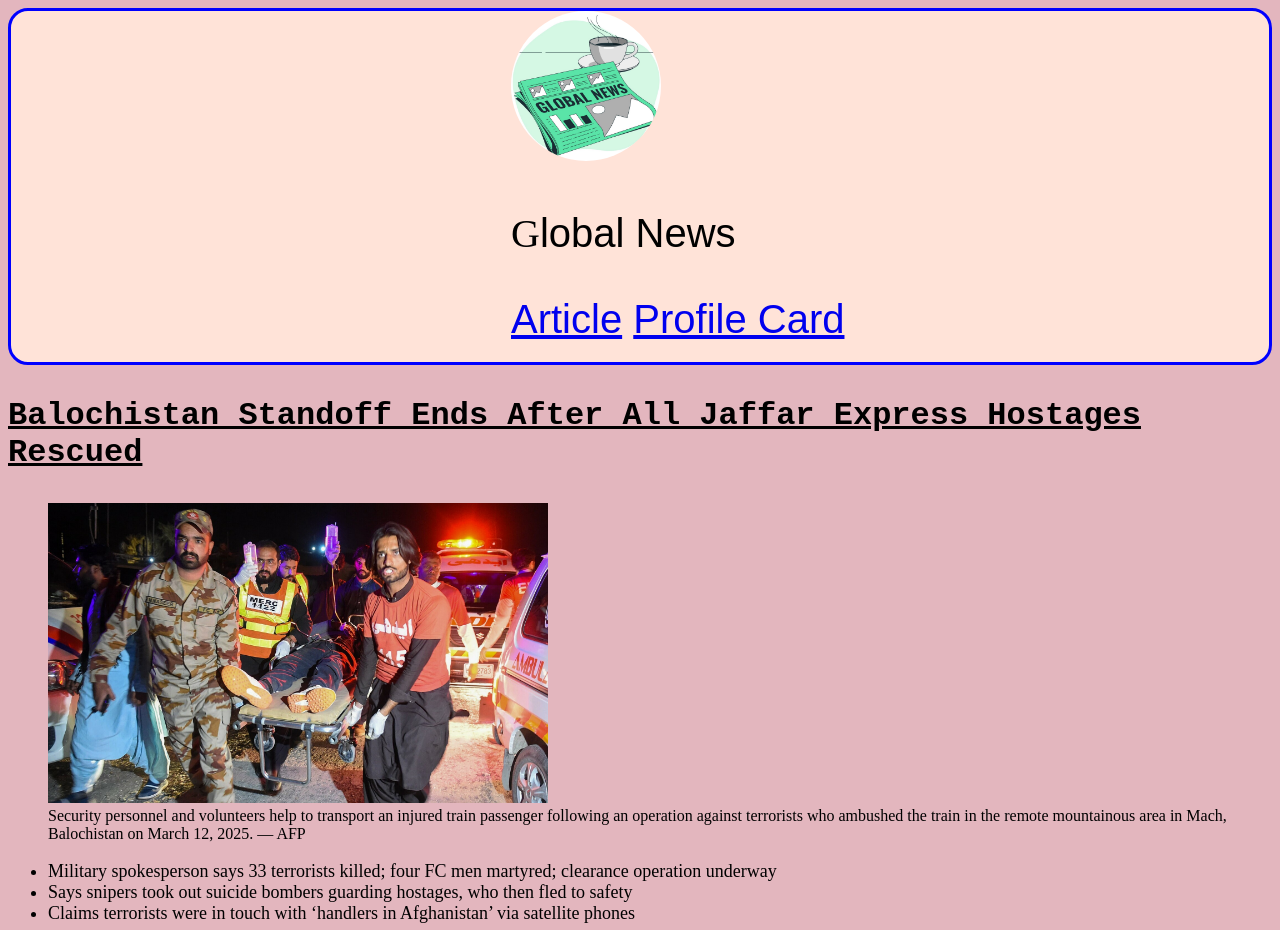
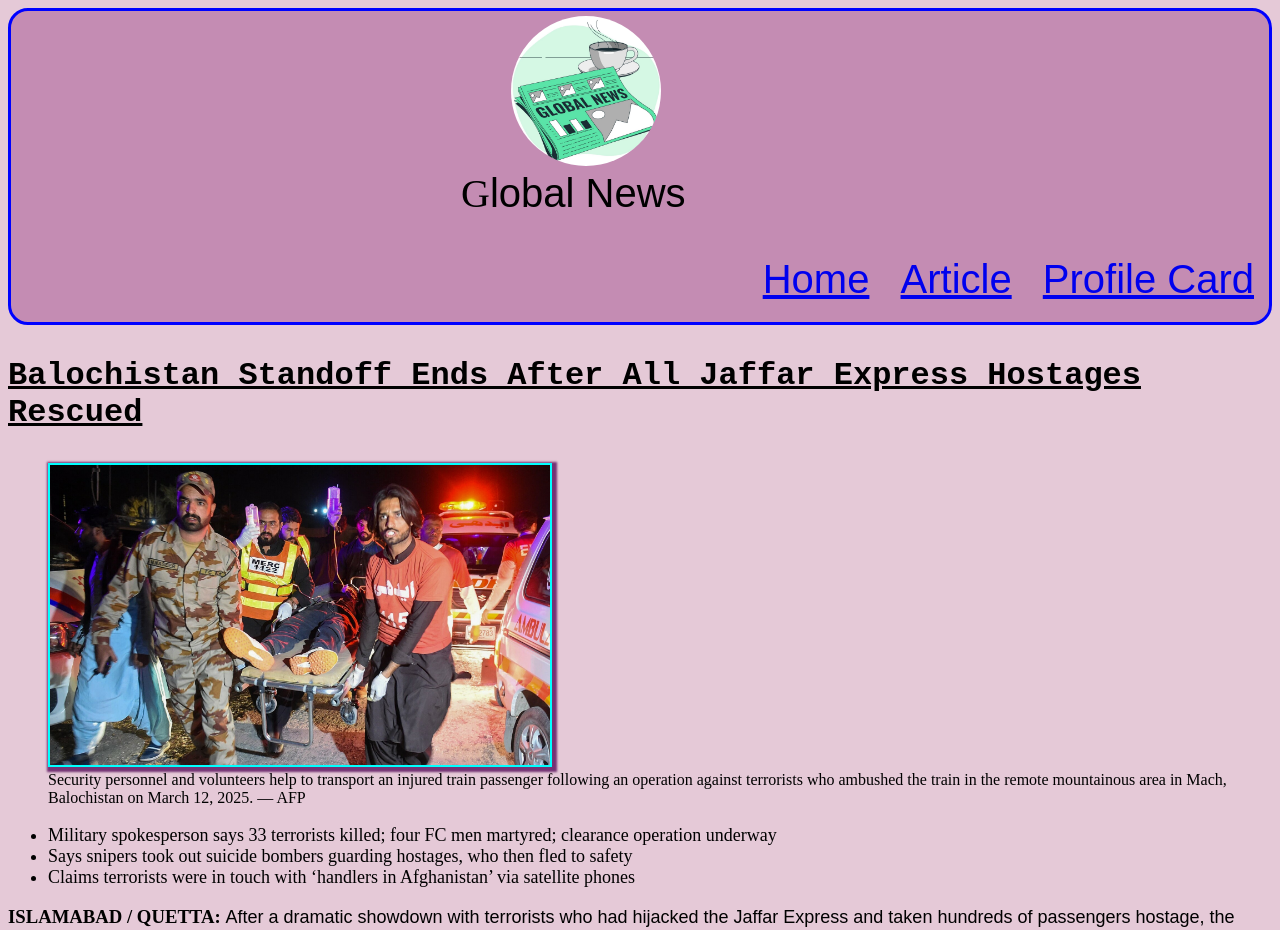
Before and after one commit to TAHA-programmer/lab-tasks, a plain HTML site: page lab3/index.html in a window 1280 px wide. Shown: the top 930 px of the page. Drawn offline with Linux system fonts and the light colour scheme.

Commit message:
third lab commiting

```diff
--- a/lab3/index.html
+++ b/lab3/index.html
@@ -3,14 +3,15 @@
 <head>
     <meta charset="UTF-8">
     <meta name="viewport" content="width=device-width, initial-scale=1.0">
-    <title>Document</title>
+    <title>Article</title>
     <link rel="stylesheet" href="style.css">
 </head>
 <body>
     <header class="header">
-        <img id=" headerimg" src="logo.jpg" alt="image not displayed" width="150px" height="150px">
+        <img id="headerimg" src="logo.jpg" alt="image not displayed" width="150px" height="150px">
         <p>Global News</p>
         <nav>
+            <span><a href="#navclass1">Home</a></span>
             <span><a href="#navclass1">Article</a></span>
             <span><a href="#profilenav">Profile Card</a></span>
         </nav>
@@ -48,13 +49,15 @@
         <p style="text-indent: 10px; margin-left: 2px;">My Name is Taha Fayyaz. I am a Computer Science student. I am doing web development by studying the course of WAD. I am a student studying in Quaid-e-Azam university Islamabad.
             I am a 6th semester student. I have vast knowledge in mobile application development and in C++ programming. I am passionate to learn web development too.</p>
         <p style="text-indent: 10px;">I have no followers yet</p>
-        <p  style="text-indent: 10px;">Contact me on:</p>
+        <p style="text-indent: 10px;">Contact me on:</p>
         <a style="margin-left: 10px;" href="https://www.linkedin.com/in/taha-fayyaz-077235286?utm_source=share&utm_campaign=share_via&utm_content=profile&utm_medium=android_app">Taha Fayyaz</a>
         </div>
     </section>
+
     <section>
         <div> <footer id="footer"><p>2025 TAHA FAYYAZ Website | All Rights Reserved</p>
-        </footer></div>
+        </footer>
+    </div>
     </section>
 </body>
 </html>
--- a/lab3/style.css
+++ b/lab3/style.css
@@ -1,5 +1,5 @@
 :root{
-    --body-back-color: #ffe3d8;
+    --body-back-color: #c48cb3;
     --font-fam: Arial, Helvetica, sans-serif;
 }
 
@@ -11,18 +11,29 @@
     border-radius: 20px;
     font-family: var(--font-fam);
 }
+.header p{
+    margin-top: -5px;
+    margin-left: -50px;
+}
 p{
     font-family: var(--font-fam);
 }
  nav{
+    text-align: right;
+    margin-right: 15px;
     margin-bottom: 20px;
 
 }
+nav span{
+    display: inline-block;
+    margin-left: 20px;
+}
 
 body{
-    background-color : #e3b6be;
+    background-color : #e5c9d7;
 }
 .header img{
+    margin-top: 5px;
     border-radius: 200px;
 }
 a:hover{
@@ -42,6 +53,8 @@ p:first-letter{
     width: 500px;
     height: 300px;
     position: relative;
+    border: 2px solid aqua;
+    box-shadow: 2px 2px 2px 3px #743374;
 }
 .profilecard{
     border: 2px solid black;
@@ -71,8 +84,6 @@ p:first-letter{
 h3 + p{
     display: inline;
     font-size: large;
-}
-h3 p{
     letter-spacing: normal;
     word-spacing: normal;
 }
```
